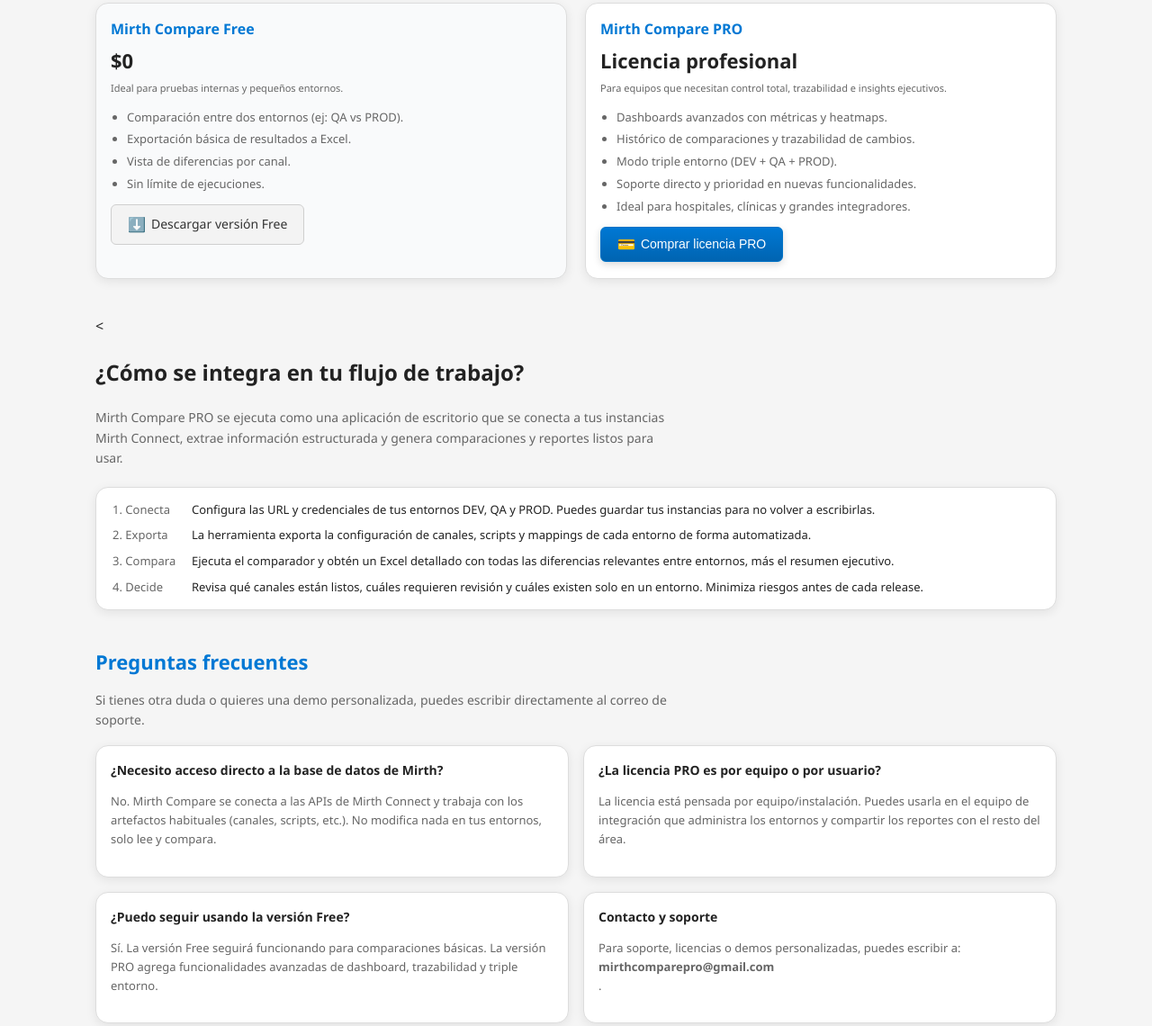
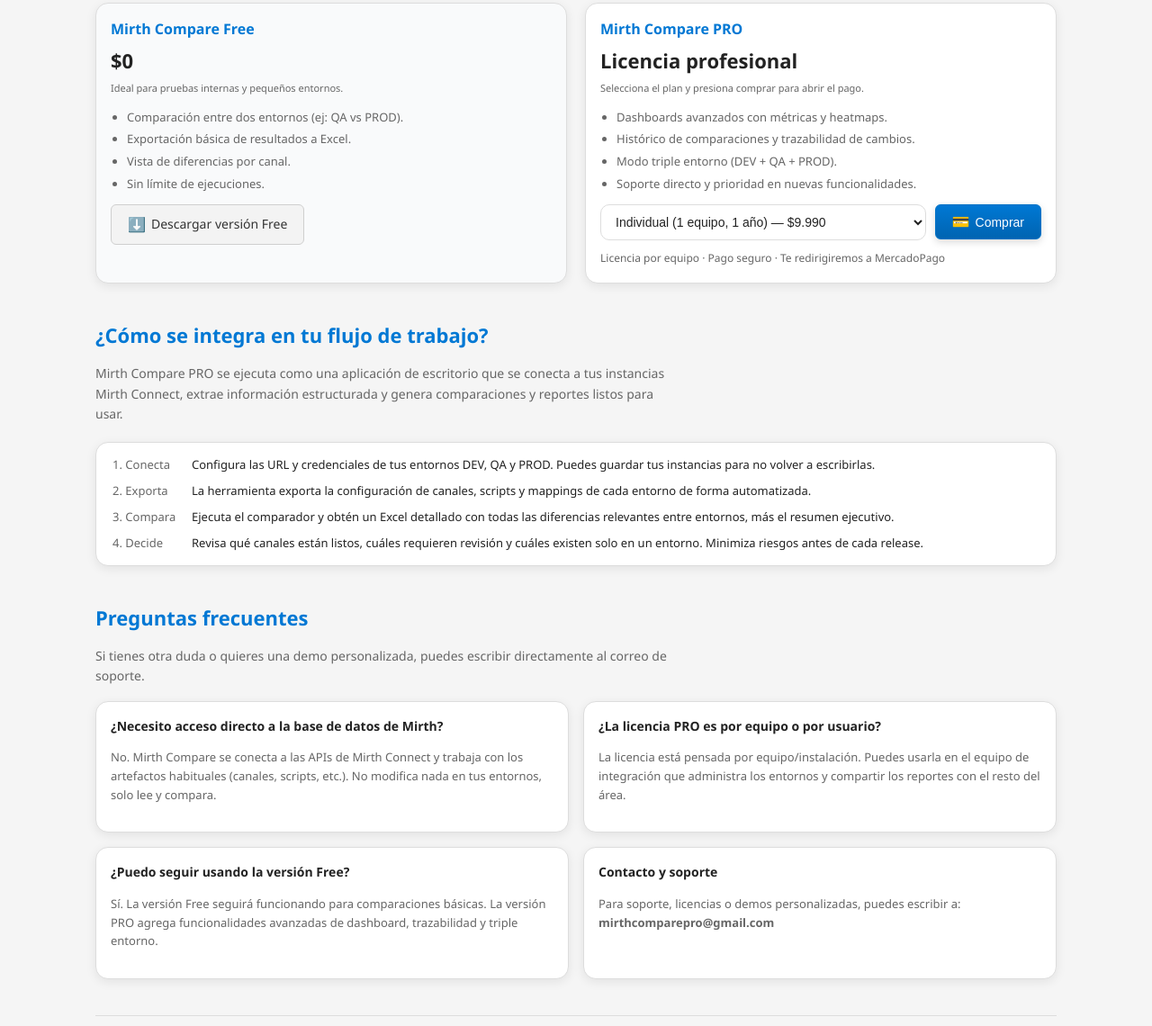
Before and after one commit to hdelgadoaa/mirth-compare-site, a plain HTML site: page index.html in a window 1280 px wide. Shown: the part 1141-2281 px from the top of the page at 90% size. Drawn offline with Linux system fonts and the light colour scheme; no server answers.

Commit message:
Update index.html

```diff
--- a/index.html
+++ b/index.html
@@ -95,10 +95,8 @@
   </script>
 
   <style>
+    html { scroll-behavior: smooth; }
 
-html {
-  scroll-behavior: smooth;
-}
     :root {
       /* Colores similares a la app de escritorio y al reporte HTML */
       --bg: #F5F5F5;
@@ -162,7 +160,7 @@ html {
       border-radius: 8px;
       background: var(--blue) url("app.png") center/cover no-repeat;
       box-shadow: 0 0 0 2px #FFFFFF, 0 0 0 4px rgba(0,120,212,0.3);
-      text-indent: -9999px; /* ocultar texto si lo hubiera */
+      text-indent: -9999px;
     }
 
     .logo-text-title {
@@ -215,16 +213,10 @@ html {
       box-shadow: none;
     }
 
-    .btn-ghost:hover {
-      background: #E7E7E7;
-    }
-
-    .btn span.icon {
-      font-size: 16px;
-    }
+    .btn-ghost:hover { background: #E7E7E7; }
+    .btn span.icon { font-size: 16px; }
 
     /* HERO */
-
     .hero {
       display: grid;
       grid-template-columns: minmax(0, 1.4fr) minmax(0, 1fr);
@@ -245,9 +237,7 @@ html {
       color: var(--blue);
     }
 
-    .hero-title span.highlight {
-      color: var(--blue);
-    }
+    .hero-title span.highlight { color: var(--blue); }
 
     .hero-subtitle {
       color: var(--muted);
@@ -288,9 +278,8 @@ html {
       margin-top: 6px;
       font-size: 12px;
       color: var(--muted);
-  display: none;   /* <-- agrega esta línea */
+      display: none; /* oculto para público */
     }
-
 
     .hero-stats span.label {
       font-weight: 600;
@@ -298,7 +287,6 @@ html {
     }
 
     /* Hero card dashboard */
-
     .hero-card {
       border-radius: var(--radius-xl);
       padding: 16px 16px 14px;
@@ -324,15 +312,8 @@ html {
       color: #FFFFFF;
     }
 
-    .hero-card-title {
-      font-size: 13px;
-      font-weight: 600;
-    }
-
-    .hero-card-sub {
-      font-size: 11px;
-      color: var(--muted);
-    }
+    .hero-card-title { font-size: 13px; font-weight: 600; }
+    .hero-card-sub { font-size: 11px; color: var(--muted); }
 
     .status-grid {
       margin-top: 8px;
@@ -350,7 +331,6 @@ html {
     }
 
     .status-grid-row:last-child { margin-bottom: 0; }
-
     .status-label { color: #444444; }
     .status-value { font-weight: 600; }
 
@@ -380,11 +360,7 @@ html {
       gap: 4px;
     }
 
-    .heat-cell {
-      height: 14px;
-      border-radius: 4px;
-    }
-
+    .heat-cell { height: 14px; border-radius: 4px; }
     .heat-cell.ok  { background: var(--success); }
     .heat-cell.mid { background: var(--warning); }
     .heat-cell.bad { background: var(--danger); }
@@ -398,10 +374,7 @@ html {
     }
 
     /* Sections */
-
-    section {
-      margin-bottom: 40px;
-    }
+    section { margin-bottom: 40px; }
 
     h2.section-title {
       font-size: 22px;
@@ -463,7 +436,6 @@ html {
     }
 
     /* Pricing */
-
     .pricing-grid {
       display: grid;
       grid-template-columns: repeat(2, minmax(0, 1fr));
@@ -475,14 +447,8 @@ html {
       .pricing-grid { grid-template-columns: 1fr; }
     }
 
-    .price-card {
-      background: var(--bg-card);
-      border: 1px solid var(--border);
-    }
-
-    .price-card.free {
-      background: #F9FAFB;
-    }
+    .price-card { background: var(--bg-card); border: 1px solid var(--border); }
+    .price-card.free { background: #F9FAFB; }
 
     .price-title {
       font-size: 16px;
@@ -511,13 +477,9 @@ html {
     }
 
     .price-list li { margin-bottom: 4px; }
-
-    .price-cta {
-      margin-top: 6px;
-    }
+    .price-cta { margin-top: 6px; }
 
     /* Timeline */
-
     .timeline {
       margin-top: 20px;
       border-radius: var(--radius-xl);
@@ -537,12 +499,10 @@ html {
     }
 
     .timeline-row:last-child { margin-bottom: 0; }
-
     .timeline-label { color: var(--muted); }
     .timeline-value { color: var(--text); }
 
     /* FAQ & contact */
-
     .faq-grid {
       display: grid;
       grid-template-columns: repeat(2, minmax(0, 1fr));
@@ -576,8 +536,34 @@ html {
       justify-content: space-between;
       gap: 8px;
     }
+
+    /* SELECT + BUY ROW (combo + botón comprar) */
+    .select {
+      width: 100%;
+      padding: 10px 12px;
+      border-radius: 10px;
+      border: 1px solid var(--border);
+      background: #fff;
+      color: var(--text);
+      font-size: 14px;
+      outline: none;
+    }
+    .select:focus {
+      border-color: var(--accent);
+      box-shadow: 0 0 0 3px var(--accent-soft);
+    }
+    .buy-row {
+      display: grid;
+      grid-template-columns: 1fr auto;
+      gap: 10px;
+      align-items: center;
+    }
+    @media (max-width: 520px) {
+      .buy-row { grid-template-columns: 1fr; }
+    }
   </style>
 </head>
+
 <body>
   <div class="page">
 
@@ -601,9 +587,11 @@ html {
           <div class="badge">#Integraciones · #MirthConnect · #HL7</div>
           <div class="badge">Pensado para equipos de interoperabilidad y salud</div>
         </div>
+
         <h1 class="hero-title">
           Control total de tus <span class="highlight">entornos Mirth</span> en un solo clic.
         </h1>
+
         <p class="hero-subtitle">
           Exporta canales, compara configuraciones entre entornos y genera reportes ejecutivos
           en Excel y dashboards visuales sin escribir una sola línea de código.
@@ -617,6 +605,7 @@ html {
             <span class="icon">⬇️</span>
             <span>Descargar Mirth Compare PRO</span>
           </a>
+
           <a href="#flujo" class="btn btn-ghost">
             <span class="icon">▶</span>
             <span>Ver cómo funciona</span>
@@ -627,7 +616,7 @@ html {
           Licencia por equipo · Soporte directo del desarrollador · Versión Free disponible
         </div>
 
-        <!-- MÉTRICAS VISITAS / DESCARGAS -->
+        <!-- MÉTRICAS VISITAS / DESCARGAS (oculto para público) -->
         <div class="hero-stats">
           <span class="label">Métricas en tiempo real:</span>
           👁️ Visitas <span id="visitas">—</span> ·
@@ -684,7 +673,6 @@ html {
         </div>
       </div>
     </section>
-
 
     <!-- FEATURES -->
     <section>
@@ -788,20 +776,39 @@ html {
           <div class="price-title">Mirth Compare PRO</div>
           <div class="price-value">Licencia profesional</div>
           <div class="price-note">
-            Para equipos que necesitan control total, trazabilidad e insights ejecutivos.
+            Selecciona el plan y presiona comprar para abrir el pago.
           </div>
+
           <ul class="price-list">
             <li>Dashboards avanzados con métricas y heatmaps.</li>
             <li>Histórico de comparaciones y trazabilidad de cambios.</li>
             <li>Modo triple entorno (DEV + QA + PROD).</li>
             <li>Soporte directo y prioridad en nuevas funcionalidades.</li>
-            <li>Ideal para hospitales, clínicas y grandes integradores.</li>
           </ul>
+
           <div class="price-cta">
-            <button class="btn">
+            <div class="buy-row">
+              <select id="planSelect" class="select">
+                <option value="PRO_1">Individual (1 equipo, 1 año) — $9.990</option>
+                <option value="PRO_2">Individual (2 equipos, 1 año) — $14.990</option>
+                <option value="BUSINESS5">Empresa (5 equipos, 1 año) — $39.990</option>
+                <option value="ENT20">Enterprise Small (20 equipos, 1 año) — $149.990</option>
+                <option value="ENTUNL">Enterprise Unlimited (ilimitado, 1 año) — $299.990</option>
+                <option value="PRO_1_Q">Individual (1 equipo, 3 meses) — $4.990</option>
+                <option value="BUSINESS5_Q">Empresa (5 equipos, 3 meses) — $14.990</option>
+                <option value="PROJECT">Licencia por proyecto (3 meses) — $29.990</option>
+                <option value="PERPETUAL">Licencia perpetua — $99.990</option>
+              </select>
+
+              <button class="btn" onclick="buySelectedPlan()">
                 <span class="icon">💳</span>
-              Comprar licencia PRO
+                Comprar
               </button>
+            </div>
+
+            <div class="hero-meta" style="margin-top:10px;">
+              Licencia por equipo · Pago seguro · Te redirigiremos a MercadoPago
+            </div>
           </div>
         </div>
       </div>
@@ -809,7 +816,8 @@ html {
 
     <!-- HOW IT WORKS -->
     <section>
-      <<h2 id="flujo">¿Cómo se integra en tu flujo de trabajo?</h2>
+      <!-- CORREGIDO: era "<<h2" -->
+      <h2 id="flujo" class="section-title">¿Cómo se integra en tu flujo de trabajo?</h2>
       <p class="section-subtitle">
         Mirth Compare PRO se ejecuta como una aplicación de escritorio que se conecta
         a tus instancias Mirth Connect, extrae información estructurada y genera
@@ -888,8 +896,7 @@ html {
           <div class="faq-item-title">Contacto y soporte</div>
           <p class="faq-item-text">
             Para soporte, licencias o demos personalizadas, puedes escribir a:<br/>
-            <strong>mirthcomparepro@gmail.com</strong><br/>
-           .
+            <strong>mirthcomparepro@gmail.com</strong>
           </p>
         </div>
       </div>
@@ -905,8 +912,17 @@ html {
     // Año dinámico
     document.getElementById("year").textContent = new Date().getFullYear();
 
-    // Base de la API en Render
+    // Base de la API en Render (contadores)
     const API_BASE = "https://mirth-counter-api.onrender.com";
+
+    // Base WS de compras/licencias (AJUSTA SI TU RUTA ES OTRA)
+    // En tu app era algo como ".../mirth-compare" + "/create-payment"
+    const PURCHASE_BASE = "https://mirth-license-server.onrender.com/mirth-compare";
+
+    // Warm-up (evita cold start antes de comprar)
+    (function warmUp() {
+      fetch(`${PURCHASE_BASE.replace(/\/+$/, "")}/ping`, { cache: "no-store" }).catch(() => {});
+    })();
 
     // Contadores: visitas y descargas usando la API propia
     (function () {
@@ -915,12 +931,8 @@ html {
       if (visitasEl) {
         fetch(`${API_BASE}/api/visitas/hit`)
           .then(r => r.json())
-          .then(data => {
-            visitasEl.textContent = data.value;
-          })
-          .catch(() => {
-            visitasEl.textContent = "—";
-          });
+          .then(data => { visitasEl.textContent = data.value; })
+          .catch(() => { visitasEl.textContent = "—"; });
       }
 
       // DESCARGAS: solo lectura inicial
@@ -932,9 +944,7 @@ html {
             const value = (data && typeof data.value === "number") ? data.value : 0;
             descEl.textContent = value;
           })
-          .catch(() => {
-            descEl.textContent = "0";
-          });
+          .catch(() => { descEl.textContent = "0"; });
       }
     })();
 
@@ -948,9 +958,39 @@ html {
             descEl.textContent = data.value;
           }
         })
-        .catch(() => {
-          // silencioso, no afecta al usuario
+        .catch(() => {});
+    }
+
+    // Compra: replica el flujo de tu app (POST /create-payment -> redirect data.url)
+    async function buySelectedPlan() {
+      const sel = document.getElementById("planSelect");
+      const plan = sel ? sel.value : "PRO_1";
+      const endpoint = `${PURCHASE_BASE.replace(/\/+$/, "")}/create-payment`;
+
+      try {
+        const resp = await fetch(endpoint, {
+          method: "POST",
+          headers: { "Content-Type": "application/json" },
+          body: JSON.stringify({ source: "mirth_site", plan })
         });
+
+        const data = await resp.json().catch(() => ({}));
+
+        if (!resp.ok) {
+          throw new Error(data?.error || `HTTP ${resp.status}`);
+        }
+
+        if (data && data.url) {
+          window.location.href = data.url;
+          return;
+        }
+
+        throw new Error("Respuesta sin URL de pago");
+      } catch (e) {
+        alert("No se pudo iniciar el pago automático. Intenta nuevamente.");
+        // fallback: abrir el server por si quieres mostrar instrucciones
+        window.open(PURCHASE_BASE, "_blank");
+      }
     }
   </script>
 </body>
```
Lines whose indentation alone changed are shown as unchanged.
